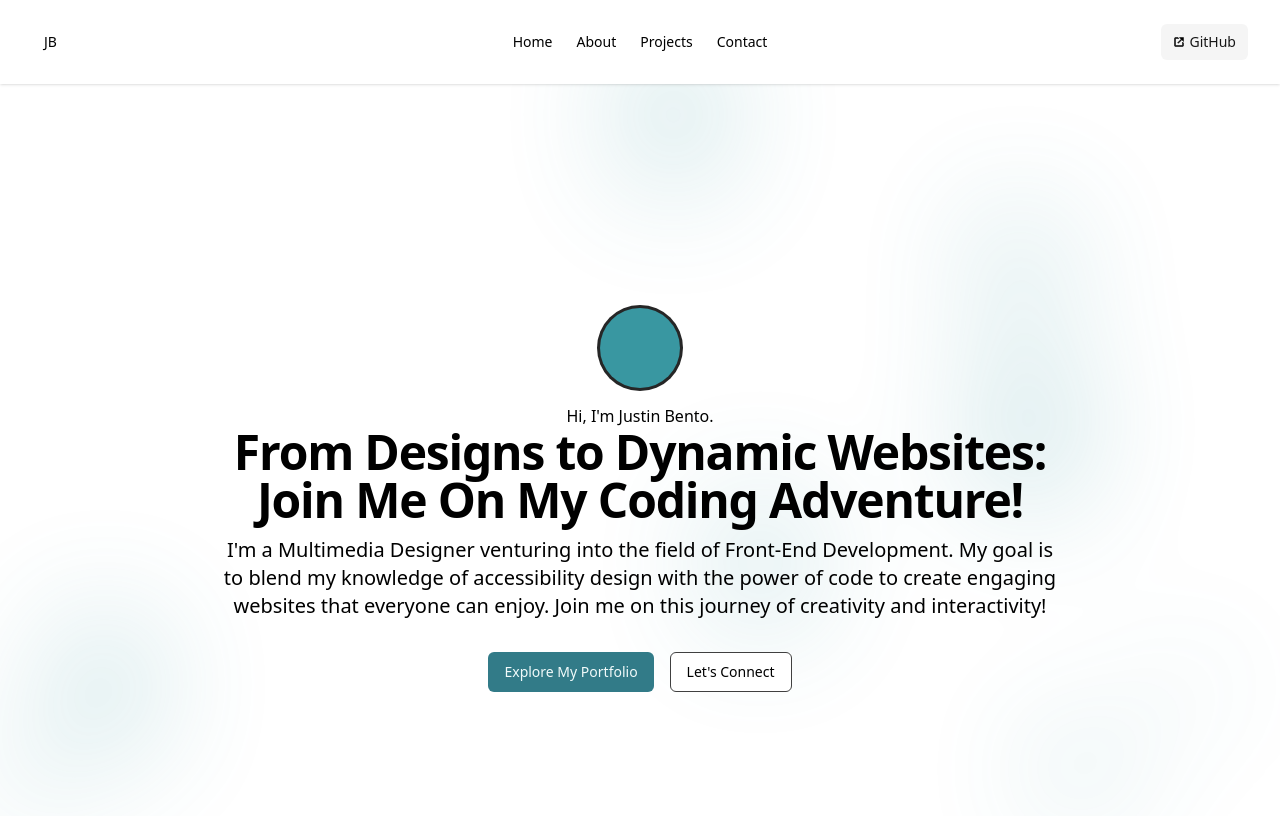
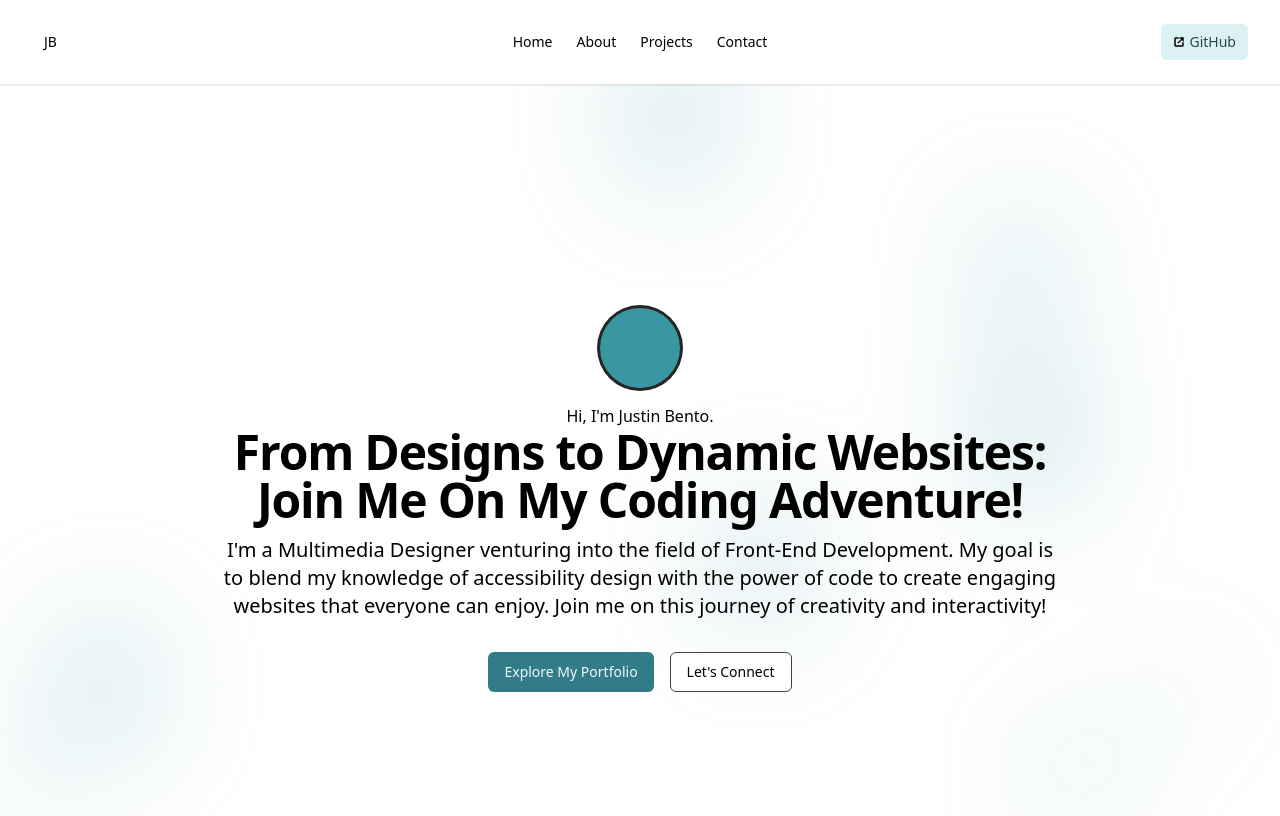
Before and after one commit to Justin-Bento/justin-bento-portfolio, a Next.js app: page / in a window 1280 px wide. Shown: the top 816 px of the page. Built offline with nearby package versions, Linux system fonts and the light colour scheme.

Commit message:
changed variant to secondary color

```diff
--- a/components/Header.tsx
+++ b/components/Header.tsx
@@ -25,7 +25,7 @@ export default function header() {
           </Button>
         </li>
         <li className="flex items-center justify-end">
-          <Button variant="secondary" size="sm" className="inline-flex items-center gap-1">
+          <Button variant="secondaryColor" size="sm" className="inline-flex items-center gap-1">
             <svg
               xmlns="http://www.w3.org/2000/svg"
               className="stroke-black stroke-width-1 size-3"
```
